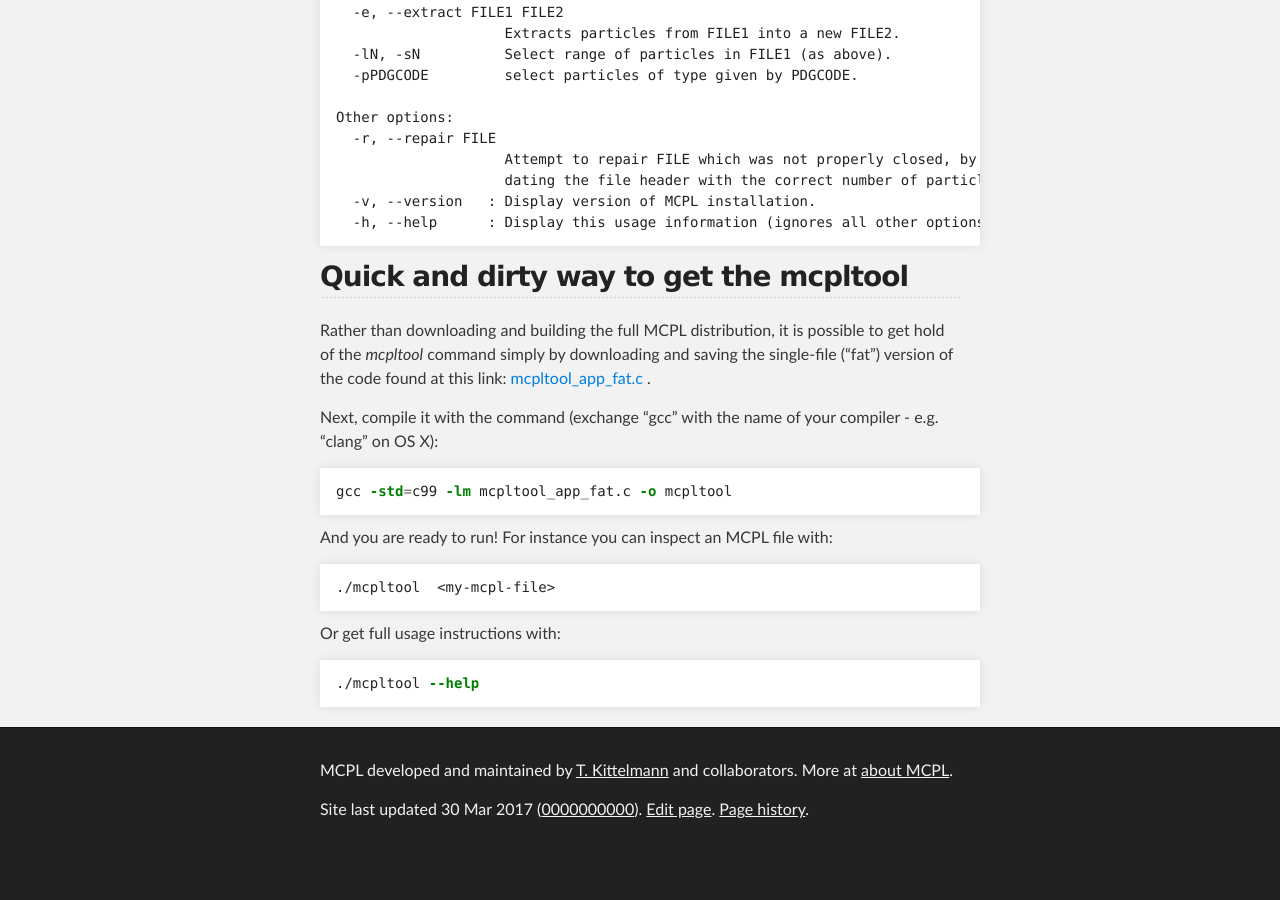
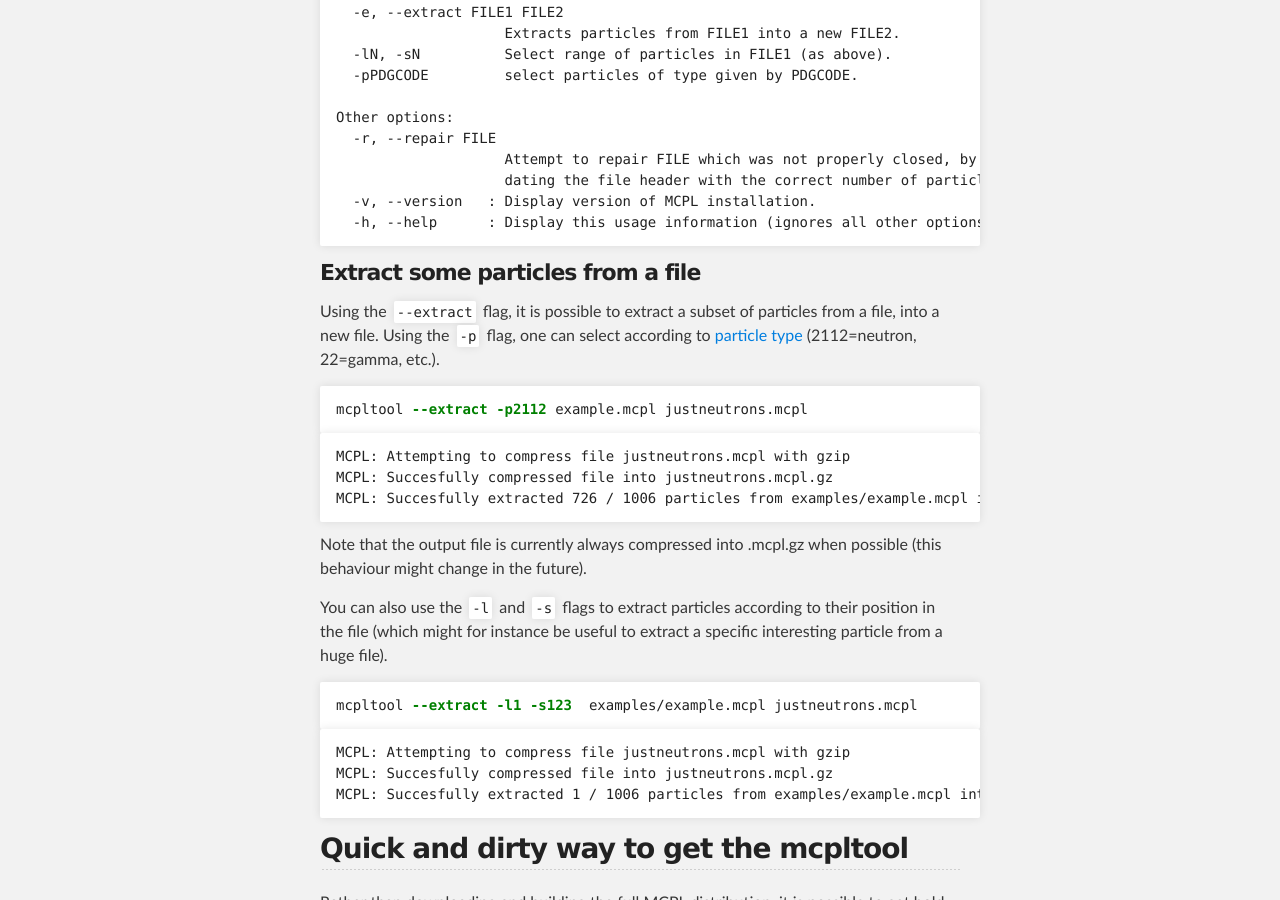
Before and after one commit to mctools/mcpl, a Jekyll site: the page built from usage_cmdline.md, in a window 1280 px wide and 900 px high, scrolled down 2356 px. Built offline with Jekyll 4.4.1, drawn with Linux system fonts in a browser that asks for light colours; before the commit the page ends 3212 px from its top, so only the background shows below that; some of the changed text lies outside the part shown.

Commit message:
Update usage_cmdline.md
Add --extract example

````diff
--- a/usage_cmdline.md
+++ b/usage_cmdline.md
@@ -112,6 +112,32 @@ Other options:
   -h, --help      : Display this usage information (ignores all other options).
 ```
 
+### Extract some particles from a file
+
+Using the `--extract` flag, it is possible to extract a subset of particles from a file, into a new file. Using the `-p` flag, one can select according to [particle type](http://pdg.lbl.gov/2014/reviews/rpp2014-rev-monte-carlo-numbering.pdf) (2112=neutron, 22=gamma, etc.).
+
+```shell
+mcpltool --extract -p2112 example.mcpl justneutrons.mcpl
+```
+```
+MCPL: Attempting to compress file justneutrons.mcpl with gzip
+MCPL: Succesfully compressed file into justneutrons.mcpl.gz
+MCPL: Succesfully extracted 726 / 1006 particles from examples/example.mcpl into justneutrons.mcpl.gz
+```
+
+Note that the output file is currently always compressed into .mcpl.gz when possible (this behaviour might change in the future).
+
+You can also use the `-l` and `-s` flags to extract particles according to their position in the file (which might for instance be useful to extract a specific interesting particle from a huge file).
+
+```shell
+mcpltool --extract -l1 -s123  examples/example.mcpl justneutrons.mcpl
+```
+```
+MCPL: Attempting to compress file justneutrons.mcpl with gzip
+MCPL: Succesfully compressed file into justneutrons.mcpl.gz
+MCPL: Succesfully extracted 1 / 1006 particles from examples/example.mcpl into justneutrons.mcpl.gz
+```
+
 ## Quick and dirty way to get the mcpltool
 
 Rather than downloading and building the full MCPL distribution, it is possible to get hold
````
